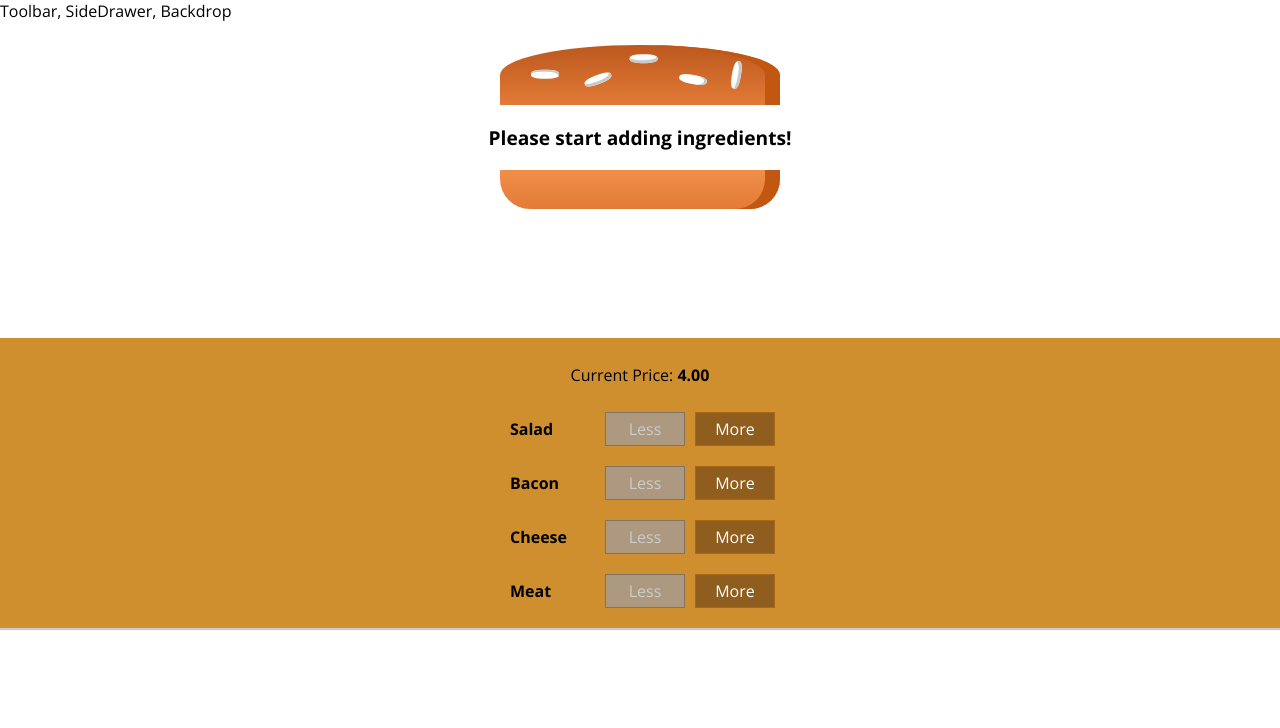
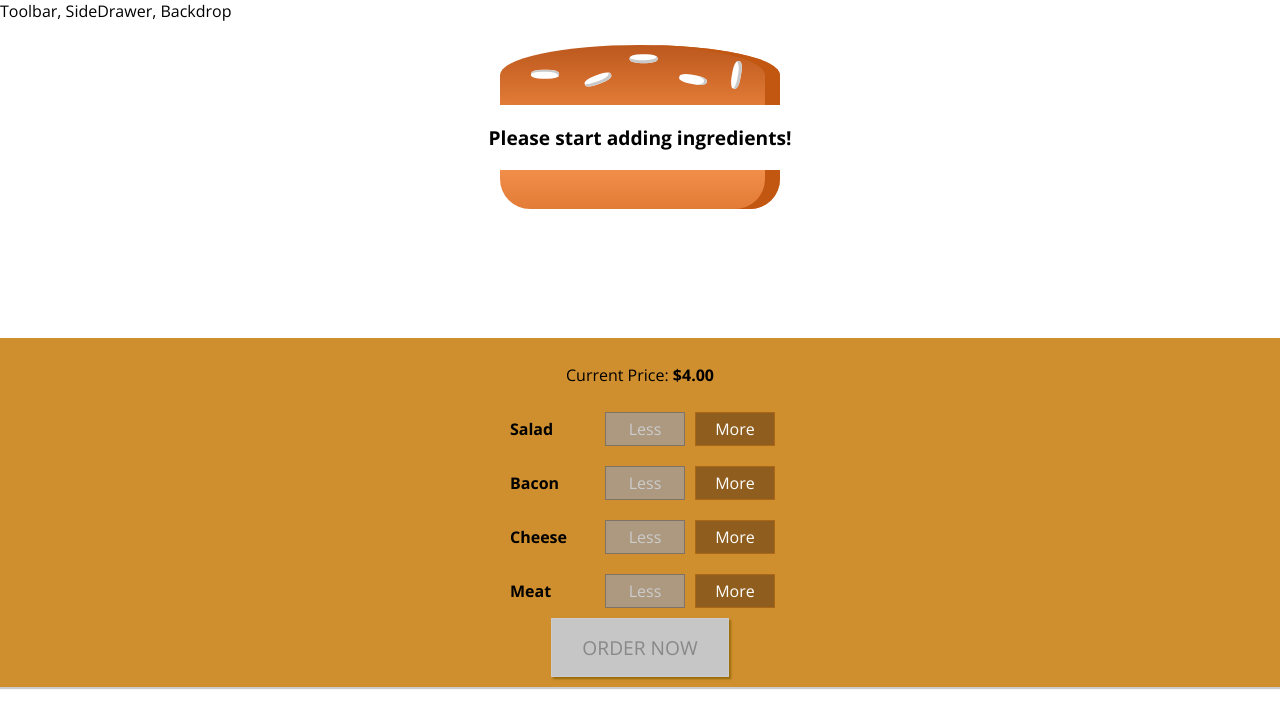
Before and after one commit to Ch-sriram/burger-builder, a React (Create React App) app: page / in a window 1280 px wide. Shown: the top 728 px of the page. Built offline with nearby package versions, Linux system fonts and the light colour scheme.

Commit message:
Implementing and adding the <OrderButton />

```diff
--- a/src/components/Burger/BuildControls/BuildControls.component.jsx
+++ b/src/components/Burger/BuildControls/BuildControls.component.jsx
@@ -2,7 +2,7 @@
 import React from 'react';
 
 // STYLED COMPONENTS
-import BuildControls from './BuildControls.styled';
+import { BuildControls, OrderButton } from './BuildControls.styled';
 import BuildControl from './BuildControl/BuildControl.component';
 
 const controls = [
@@ -15,7 +15,7 @@ const controls = [
 const buildControls = (props) => (
   <BuildControls>
     <p>
-      Current Price: <strong>{props.price.toFixed(2)}</strong>
+      Current Price: <strong>${props.price.toFixed(2)}</strong>
     </p>
     {controls.map((control) => (
       <BuildControl
@@ -26,6 +26,8 @@ const buildControls = (props) => (
         disabled={props.disabled[control.type]}
       />
     ))}
+    <OrderButton
+      disabled={!props.purchasable}>ORDER NOW</OrderButton>
   </BuildControls>
 );
 
--- a/src/components/Burger/BuildControls/BuildControls.styled.jsx
+++ b/src/components/Burger/BuildControls/BuildControls.styled.jsx
@@ -1,6 +1,6 @@
 import styled from 'styled-components';
 
-const BuildControls = styled.div`
+export const BuildControls = styled.div`
   width: 100%;
   background-color: #CF8F2E;
   display: flex;
@@ -11,4 +11,38 @@ const BuildControls = styled.div`
   padding: 10px 0;
 `;
 
-export default BuildControls;
+export const OrderButton = styled.button`
+  background-color: #DAD735;
+  outline: none;
+  cursor: pointer;
+  border: 1px solid #966909;
+  color: #966909;
+  font-family: inherit;
+  font-size: 1.2rem;
+  padding: 15px 30px;
+  box-shadow: 2px 2px 2px #966909;
+
+  &:hover,
+  &:active {
+    background-color: #A0DB41;
+    border: 1px solid #966909;
+    color: #966909;
+  }
+
+  &:disabled {
+    background-color: #C7C6C6;
+    cursor: not-allowed;
+    border: 1px solid #CCC;
+    color: #888888;
+  }
+
+  &:not(:disabled) {
+    animation: enable .3s linear;
+  }
+
+  @keyframes enable {
+    0% { transform: scale(1); }
+    60% { transform: scale(1.1); }
+    100% { transform: scale(1); }
+  }
+`;
--- a/src/containers/BurgerBuilder/BurgerBuilder.component.jsx
+++ b/src/containers/BurgerBuilder/BurgerBuilder.component.jsx
@@ -21,8 +21,17 @@ class BurgerBuilder extends Component {
       cheese: 0,
       meat: 0
     },
-    totalPrice: 4
+    totalPrice: 4,
+    purchasable: false
   };
+
+  updatePurchasableState() {
+    const ingredients = { ...this.state.ingredients };
+    const sum = Object.keys(ingredients)
+      .map(ingredient => ingredients[ingredient])
+      .reduce((currSum, el) => currSum + el, 0);
+    this.setState({ purchasable: sum > 0 });
+  }
 
   addIngredientHandler = type => {
     const oldCount = this.state.ingredients[type];
@@ -37,7 +46,7 @@ class BurgerBuilder extends Component {
     this.setState({
       totalPrice: newPrice,
       ingredients: updatedIngredients
-    });
+    }, () => {this.updatePurchasableState()});
   };
 
   removeIngredientHandler = type => {
@@ -54,7 +63,7 @@ class BurgerBuilder extends Component {
     this.setState({
       totalPrice: newPrice,
       ingredients: updatedIngredients
-    });
+    }, () => {this.updatePurchasableState()});
   };
 
   render() {
@@ -70,6 +79,7 @@ class BurgerBuilder extends Component {
           ingredientAdded={this.addIngredientHandler}
           ingredientRemoved={this.removeIngredientHandler}
           disabled={disabledInfo}
+          purchasable={this.state.purchasable}
           price={this.state.totalPrice}
         />
       </Aux>
```
Also changed, not shown: 1 other file (tests, documents, lock files or other folders).
